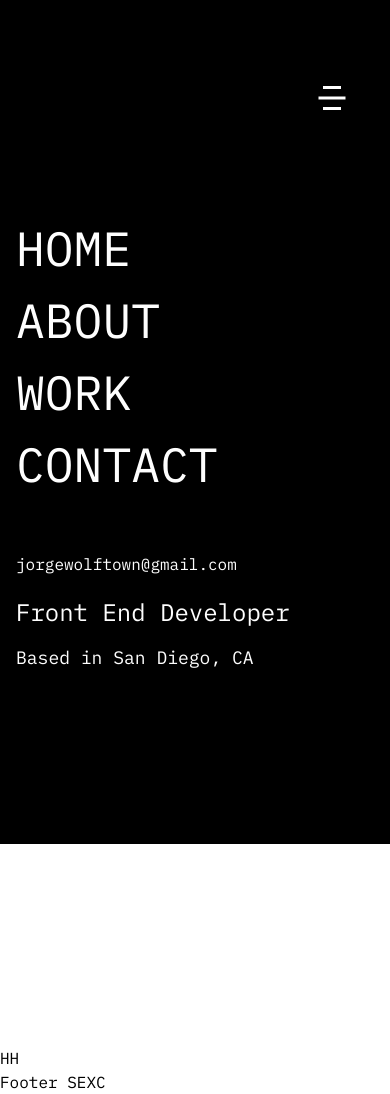
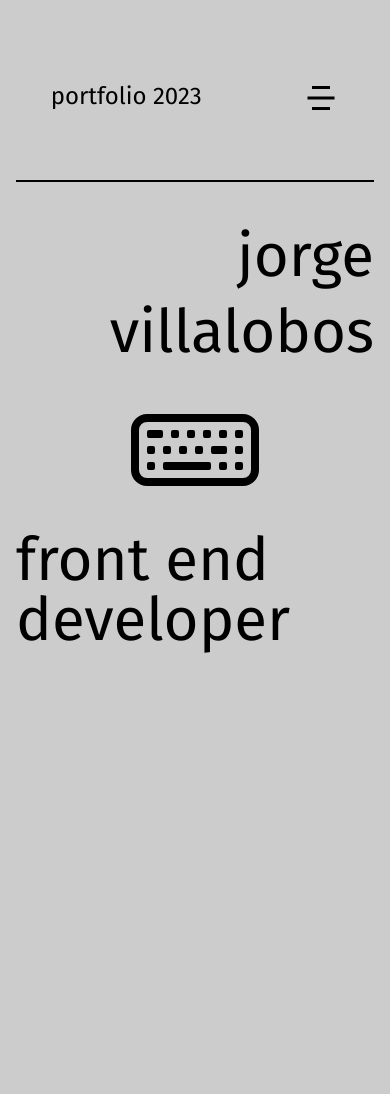
Before and after one commit to JorgeLVilla/portfolio-v2, a Next.js app: page /Hero in a window 390 px wide. Before the commit this address had no page. After the commit the page ends 844 px from the top, so only its background shows below. Built offline with nearby package versions, Linux system fonts and the light colour scheme.

Commit message:
feat(hero): init hero page for mobile and desk

```diff
--- a/src/assets/data/NavData.tsx
+++ b/src/assets/data/NavData.tsx
@@ -1,6 +1,6 @@
 export const NAV_LINKS = [
   {
-    path: "Home",
+    path: "Hero",
     display: "home",
   },
   {
--- a/src/pages/Footer.tsx
+++ b/src/pages/Footer.tsx
@@ -2,9 +2,10 @@ import React from "react";
 
 const Footer = () => {
   return (
-    <main>
-      <h1>HH</h1>
-      Footer SEXC
+    <main className="pt-5">
+      <h1 className="text-center">
+        @2023 portfolio • Credits Wolftown Studios
+      </h1>
     </main>
   );
 };
--- /dev/null
+++ b/src/pages/Hero.tsx
@@ -0,0 +1,36 @@
+import React from "react";
+import { BsKeyboard } from "react-icons/bs";
+
+const Home = () => {
+  return (
+    <main className="">
+      <section className="sm:hidden px-4 py-4">
+        <div className="text-right font py-2 text-6xl">jorge</div>
+        {/* <div className="mt-[-10px] mb-5 h-[1.5px] w-11/12 bg-black mx-auto"></div> */}
+        <div className="text-right font py-2 text-6xl">villalobos</div>
+        {/* <div className="mt-[-10px] mb-5 h-[1.5px] w-11/12 bg-black mx-auto"></div> */}
+        <div className="">
+          <BsKeyboard className="text-9xl mx-auto my-3" />
+        </div>
+        <div className="py-2 text-6xl">front end developer</div>
+      </section>
+
+      {/*--------Desktop Version----*/}
+      <section className="hidden sm:flex pt-96">
+        <div className="text-10xl w-full leading-none">
+          <p className="text-right px-24">frontend</p>
+          <div className="h-[1.5px] w-11/12 bg-black mx-auto"></div>
+          <div className="flex justify-between px-24">
+            <p>jorge</p>
+            <p>developer</p>
+          </div>
+          <div className="h-[1.5px] w-11/12 bg-black mx-auto"></div>
+          <p className="px-24">villalobos</p>
+          <div className=" h-[1.5px] w-11/12 bg-black mx-auto"></div>
+        </div>
+      </section>
+    </main>
+  );
+};
+
+export default Home;
--- a/src/pages/Home.tsx
+++ /dev/null
@@ -1,12 +0,0 @@
-import React from "react";
-
-const Home = () => {
-  return (
-    <main>
-      <h1>Hello</h1>
-      Home PAGE
-    </main>
-  );
-};
-
-export default Home;
--- a/src/pages/Navbar.tsx
+++ b/src/pages/Navbar.tsx
@@ -1,7 +1,7 @@
 import React, { useState } from "react";
 import Link from "next/link";
 import Image from "next/image";
-import { RiMenu5Fill } from "react-icons/ri";
+import { RiMenu5Fill, RiCloseFill } from "react-icons/ri";
 import { NAV_LINKS } from "@/assets/data/NavData";
 import { INFO } from "@/assets/data/info";
 
@@ -15,12 +15,12 @@ const Navbar = () => {
   return (
     <nav className="pt-20 pb-5">
       {/*------Desktop Navbar Section----------*/}
-      <section className="flex justify-around">
+      <section className="flex justify-around sm:justify-between sm:px-32">
         <div
           className="text-2xl
           "
         >
-          <Link href={"/"}>Portfolio 2023</Link>
+          <Link href={"/"}>portfolio 2023</Link>
         </div>
         <div className="text-4xl sm:hidden" onClick={handleNavbar}>
           <RiMenu5Fill />
@@ -37,25 +37,28 @@ const Navbar = () => {
       {/*------Open Mobile Navbar----------*/}
       <section
         className={`${
-          navbarOpen
+          !navbarOpen
             ? "hidden"
-            : "block py-10 pr-10 absolute inset-0 h-screen bg-black text-off-white"
+            : "block py-10 absolute inset-0 h-screen bg-black text-off-white"
         }`}
       >
-        <div className="pt-10 text-4xl flex justify-end" onClick={handleNavbar}>
-          <RiMenu5Fill />
+        <div
+          className="pt-10 pr-12 text-4xl flex justify-end"
+          onClick={handleNavbar}
+        >
+          <RiCloseFill />
         </div>
-        <ul className="pt-24">
+        <ul className="pt-12">
           {NAV_LINKS.map((item, index) => (
-            <li className="text-5xl py-3 px-4 uppercase" key={index}>
+            <li className="text-5xl py-4 px-5 uppercase" key={index}>
               <Link href={`${item.path}`}>{item.display}</Link>
             </li>
           ))}
         </ul>
-        <ul className="py-10 px-4">
+        <ul className="py-10 px-5">
           <li className="py-3">{INFO.email}</li>
           <li className="py-2 text-2xl">{INFO.job}</li>
-          <li className="py-2 text-lg">{INFO.location}</li>
+          <li className="py-2">{INFO.location}</li>
         </ul>
       </section>
     </nav>
--- a/src/pages/_app.tsx
+++ b/src/pages/_app.tsx
@@ -2,20 +2,26 @@ import "@/styles/globals.css";
 import type { AppProps } from "next/app";
 import Navbar from "./Navbar";
 import Footer from "./Footer";
-import { IBM_Plex_Mono } from "@next/font/google";
+// import { IBM_Plex_Mono } from "@next/font/google";
+import { Fira_Sans } from "@next/font/google";
 
-const IBM = IBM_Plex_Mono({
+const IBM = Fira_Sans({
   subsets: ["latin"],
-  weight: ["100", "300", "400"],
+  weight: ["300", "400"],
   variable: "--font-IBM",
 });
+// const IBM = IBM_Plex_Mono({
+//   subsets: ["latin"],
+//   weight: ["100", "300", "400"],
+//   variable: "--font-IBM",
+// });
 
 export default function App({ Component, pageProps }: AppProps) {
   return (
     <main className={`${IBM.variable} font-sans`}>
       <Navbar />
       <Component {...pageProps} />
-      <Footer />
+      {/* <Footer /> */}
     </main>
   );
 }
--- a/src/pages/index.tsx
+++ b/src/pages/index.tsx
@@ -2,6 +2,7 @@ import Head from "next/head";
 import Image from "next/image";
 import { Inter } from "@next/font/google";
 import styles from "@/styles/Home.module.css";
+import Hero from "./Hero";
 
 const inter = Inter({ subsets: ["latin"] });
 
@@ -15,7 +16,7 @@ export default function Home() {
         <link rel="icon" href="/favicon.ico" />
       </Head>
       <main className="">
-        <h2 className="text-red-600 text-3xl">Hello, my name am.</h2>
+        <Hero />
       </main>
     </>
   );
--- a/src/styles/globals.css
+++ b/src/styles/globals.css
@@ -11,7 +11,7 @@ body {
 
   .bnoise {
     z-index: -10;
-    position: fixed;
+    position: absolute;
     top: -50%;
     left: -50%;
     right: -50%;
--- a/tailwind.config.js
+++ b/tailwind.config.js
@@ -13,6 +13,9 @@ module.exports = {
       },
       fontFamily: {
         sans: ['var(--font-IBM)']
+      },
+      fontSize: {
+        "10xl": "9rem"
       }
     },
 
```
